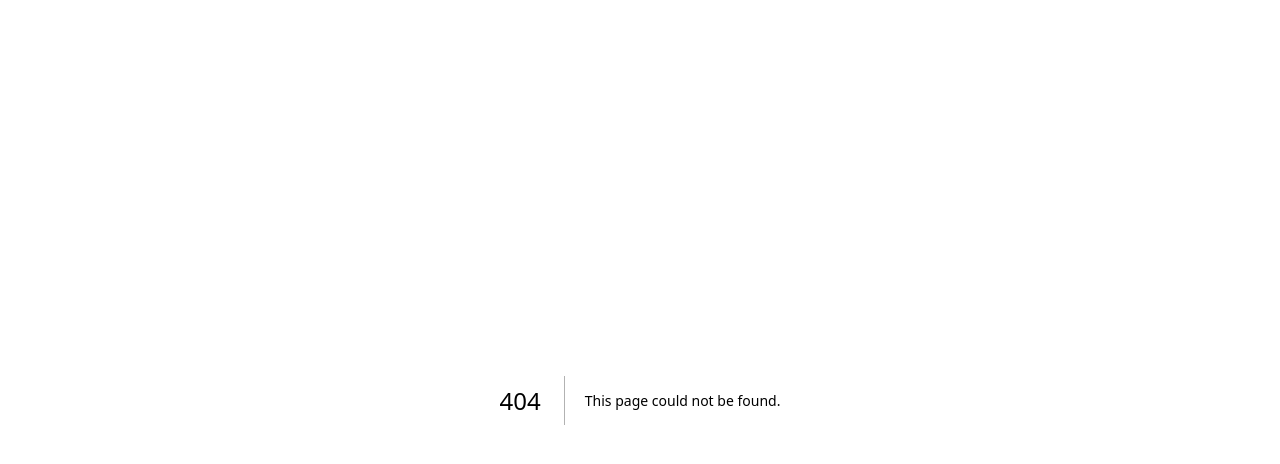
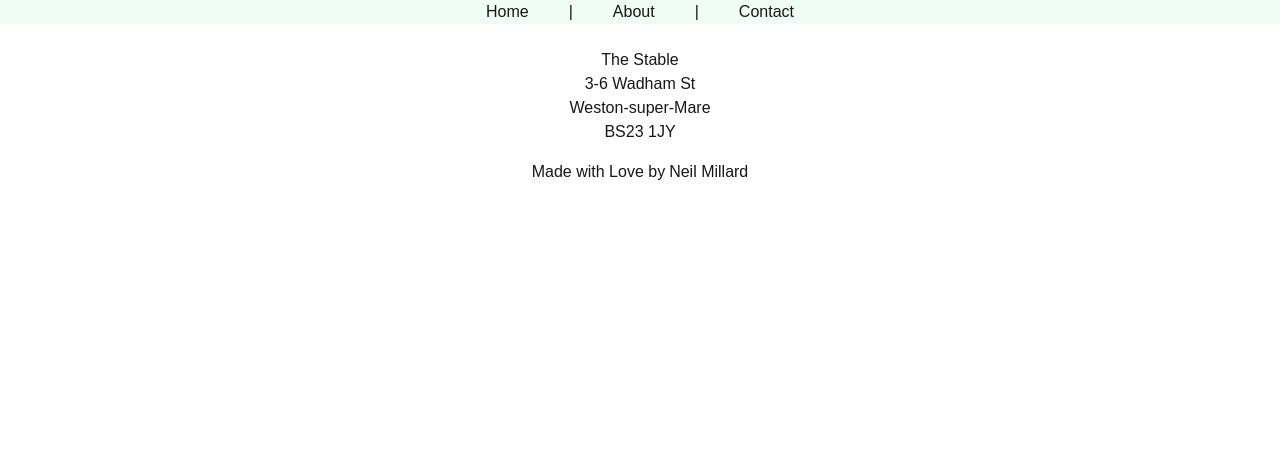
Before and after one commit to neilmillard/tools-budget, a Next.js app: page /contact in a window 1280 px wide. Before the commit this address had no page. Shown: the top 464 px of the page. Built offline with nearby package versions, Linux system fonts and the light colour scheme.

Commit message:
Add Nav footer and contact page

```diff
--- a/package.json
+++ b/package.json
@@ -15,7 +15,8 @@
     "react": "^19.0.0",
     "react-chartjs-2": "^5.3.0",
     "react-dom": "^19.0.0",
-    "react-router-dom": "^7.3.0"
+    "react-router-dom": "^7.3.0",
+    "dotenv": "^16.4.7"
   },
   "devDependencies": {
     "@eslint/eslintrc": "^3",
--- /dev/null
+++ b/src/app/about/page.tsx
@@ -0,0 +1,3 @@
+export default function About() {
+    return <div>Todo</div>
+}
--- /dev/null
+++ b/src/app/components/ContactForm.tsx
@@ -0,0 +1,11 @@
+export default function ContactForm() {
+    return <div>
+        <p className="row-auto w-full text-center">
+            <br/>
+            The Stable<br/>
+            3-6 Wadham St<br/>
+            Weston-super-Mare<br/>
+            BS23 1JY
+        </p>
+    </div>
+}
--- /dev/null
+++ b/src/app/components/Footer.tsx
@@ -0,0 +1,7 @@
+import Link from "next/link";
+
+export function Footer() {
+    return <div className="pt-4 flex h-full flex-row justify-center">
+        Made with Love by <Link href="https://neilmillard.com" className="pl-1">Neil Millard</Link>
+    </div>
+}
--- /dev/null
+++ b/src/app/components/NavBar.tsx
@@ -0,0 +1,10 @@
+import React from "react";
+import Link from "next/link";
+
+export function NavBar() {
+    return <div className="hidden md:flex gap-10 h-full flex-row justify-center bg-green-50">
+        <Link href="/" className="flex flex-col justify-center"><span> Home </span></Link> |
+        <Link href="/about/" className="flex flex-col justify-center"><span> About </span></Link> |
+        <Link href="/contact" className="flex flex-col justify-center"><span> Contact </span></Link>
+    </div>;
+}
--- /dev/null
+++ b/src/app/contact/page.tsx
@@ -0,0 +1,5 @@
+import ContactPage from "@/app/components/ContactForm";
+
+export default function Contact() {
+    return <ContactPage/>
+}
--- a/src/app/layout.tsx
+++ b/src/app/layout.tsx
@@ -2,6 +2,9 @@ import type { Metadata } from "next";
 import { Geist, Geist_Mono } from "next/font/google";
 import "./globals.css";
 import React from "react";
+import Link from "next/link";
+import {NavBar} from "@/app/components/NavBar";
+import {Footer} from "@/app/components/Footer";
 
 const geistSans = Geist({
   variable: "--font-geist-sans",
@@ -14,8 +17,8 @@ const geistMono = Geist_Mono({
 });
 
 export const metadata: Metadata = {
-  title: "Budget Calculator",
-  description: "How much money do you think you have left over?",
+  title: "Helpful Money, Tools",
+  description: "How much money do you need?",
 };
 
 export default function RootLayout({
@@ -25,11 +28,13 @@ export default function RootLayout({
 }>) {
   return (
     <html lang="en">
-      <body
+    <body
         className={`${geistSans.variable} ${geistMono.variable} antialiased`}
-      >
-        {children}
-      </body>
+    >
+    <NavBar/>
+    {children}
+    <Footer/>
+    </body>
     </html>
   );
 }
--- a/src/app/page.tsx
+++ b/src/app/page.tsx
@@ -7,7 +7,7 @@ export default function Home() {
             <button className={"p-2 rounded bg-blue-500 text-white"} >
                 <Link href="/budget/">Budget Planner</Link>
             </button>
-            <button className={"p-2 rounded bg-blue-500 text-white"} >
+            <button className={"ml-4 p-2 rounded bg-blue-500 text-white"} >
                 <Link href="/mortgage/">Mortgage Calculator</Link>
             </button>
         </div>
```
Also changed, not shown: 1 other file (tests, documents, lock files or other folders).
